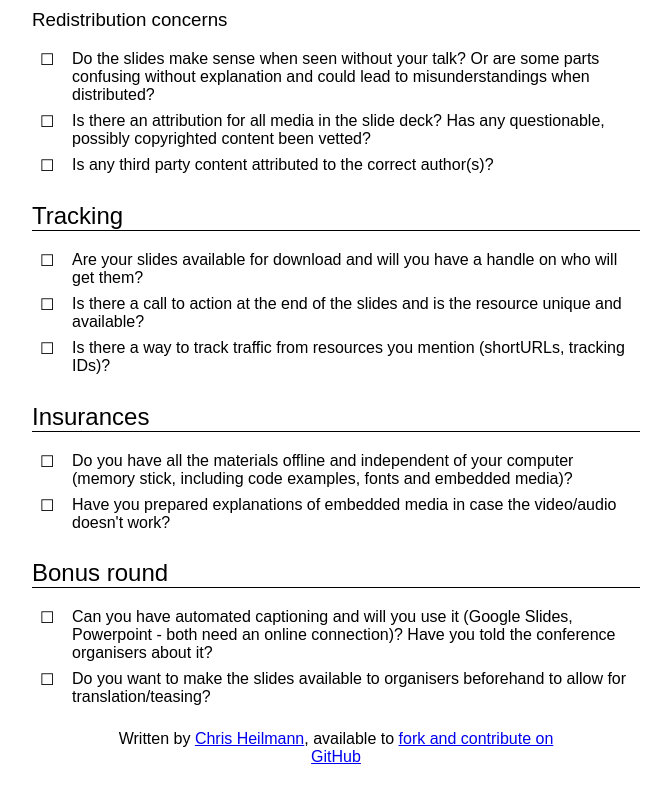
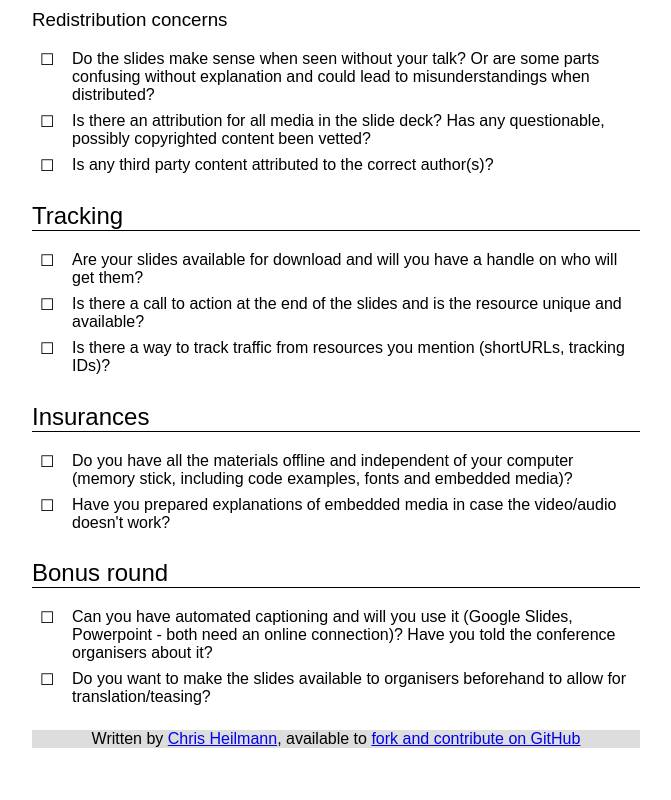
Before and after one commit to codepo8/talk-checklist, a plain HTML site: page index.html in a window 1280 px wide. Shown: the part 1270-2070 px from the top of the page, without its empty margins (304-975 px from the left). Drawn offline with Linux system fonts and the light colour scheme.

Commit message:
footer fixes

```diff
--- a/index.html
+++ b/index.html
@@ -32,7 +32,7 @@
         h2 {
             border-bottom: 1px solid #000;
         }
-        footer {display: block; text-align: center; margin: 1em 5em;}
+        footer {display: block; text-align: center; margin: 1em 0 5em 0;background:#ddd}
 
 
     </style>
```
